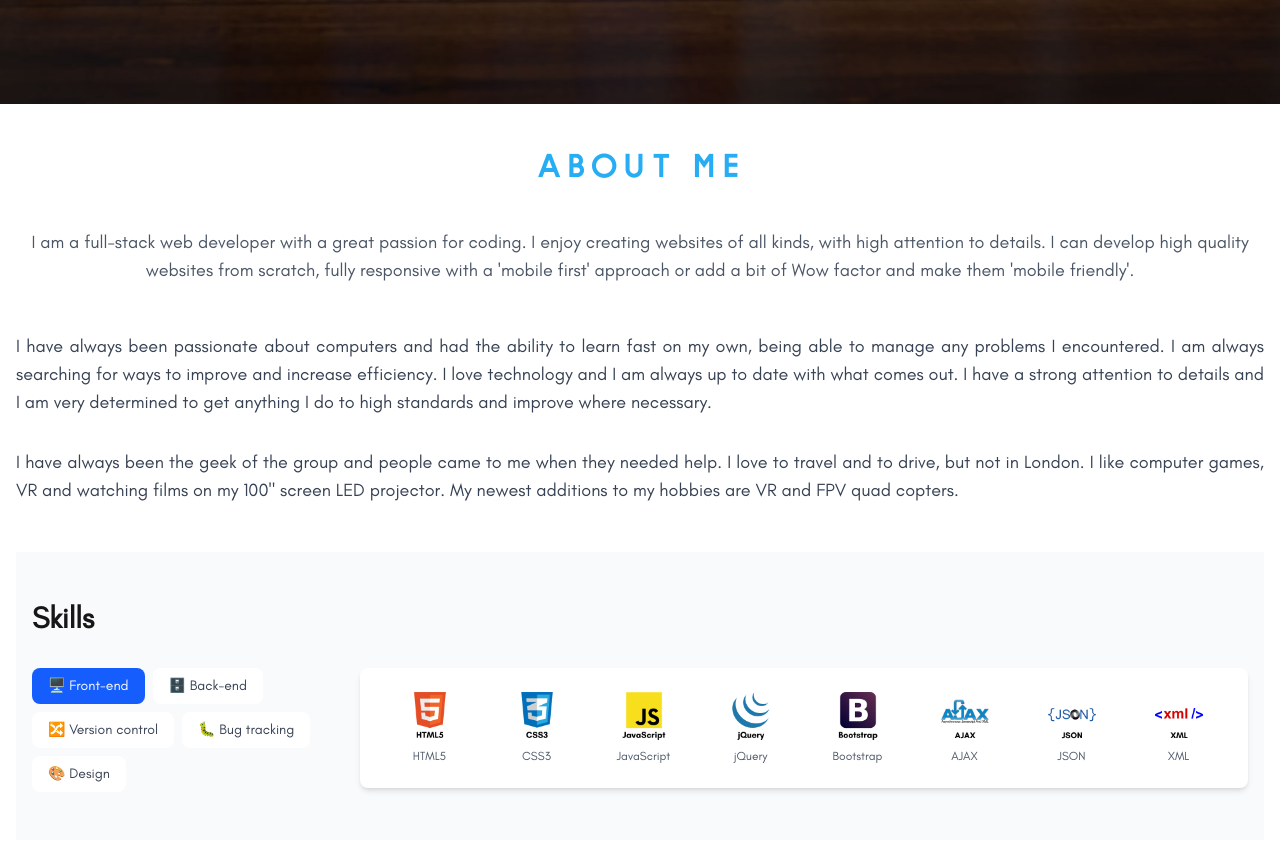
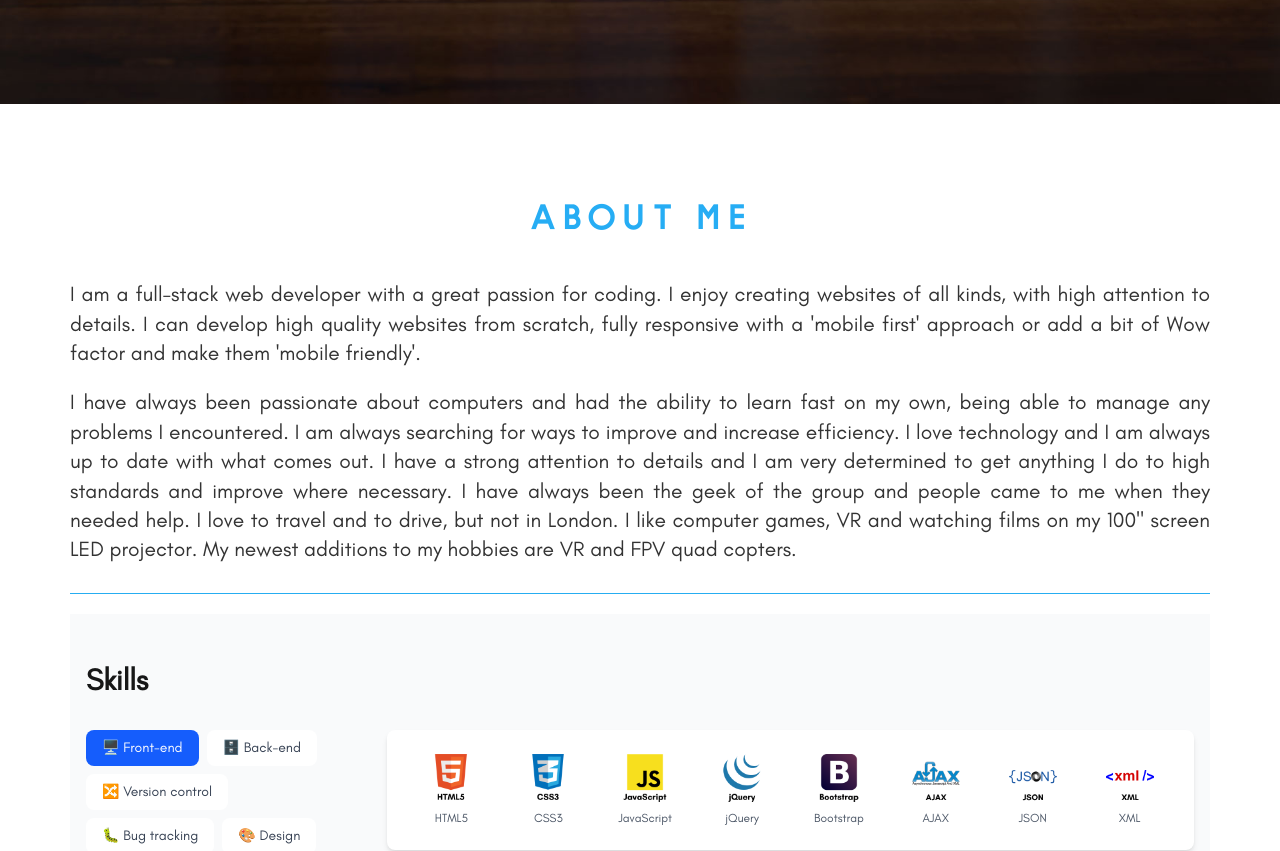
Before and after one commit to victorarsenie/portfolio, a Next.js app: page / in a window 1280 px wide. Shown: the part 696-1547 px from the top of the page. Built offline with nearby package versions, Linux system fonts and the light colour scheme.

Commit message:
fix: match about section typography and spacing to original site

```diff
--- a/app/globals.css
+++ b/app/globals.css
@@ -53,9 +53,9 @@ p {
 
 /* Page header styling to match original */
 .page-header {
-  font-family: "Hype", serif;
   margin-top: 80px;
-  margin-bottom: 40px;
+  margin-bottom: 20px;
+  padding-bottom: 9px;
   border-bottom: 1px solid #26ADF1;
   text-align: center;
 }
@@ -64,7 +64,20 @@ p {
   color: #26adf4;
   font-family: "Hype", serif;
   font-size: 32px;
-  margin: 0;
+  font-weight: 500;
+  line-height: 1.1;
+  text-align: center;
+  margin: 0 0 40px 0;
+}
+
+/* Lead paragraphs (about section) to match original Bootstrap .lead */
+.lead {
+  font-size: 21px;
+  font-weight: 300;
+  line-height: 1.4;
+  text-align: justify;
+  margin-bottom: 20px;
+  color: #333333;
 }
 
 /* Nav navbar default */
--- a/app/page.tsx
+++ b/app/page.tsx
@@ -489,18 +489,13 @@ export default function HomePage() {
 				</div>
 			</section>
 
-			<section id="about" className="py-12 bg-white">
-				<div className="container mx-auto px-4">
-					<PageHeader
-						title="About me"
-						description="I am a full-stack web developer with a great passion for coding. I enjoy creating websites of all kinds, with high attention to details. I can develop high quality websites from scratch, fully responsive with a 'mobile first' approach or add a bit of Wow factor and make them 'mobile friendly'."
-					/>
-					<p className="text-lg text-gray-700 mb-8">
-						I have always been passionate about computers and had the ability to learn fast on my own, being able to manage any problems I encountered. I am always searching for ways to improve and increase efficiency. I love technology and I am always up to date with what comes out. I have a strong attention to details and I am very determined to get anything I do to high standards and improve where necessary.
-					</p>
-					<p className="text-lg text-gray-700 mb-12">
-						I have always been the geek of the group and people came to me when they needed help. I love to travel and to drive, but not in London. I like computer games, VR and watching films on my 100" screen LED projector. My newest additions to my hobbies are VR and FPV quad copters.
-					</p>
+			<section id="about" className="pt-5 pb-20 bg-white">
+				<div className="max-w-[1170px] mx-auto px-[15px]">
+					<div className="page-header">
+						<h1>About me</h1>
+						<p className="lead">I am a full-stack web developer with a great passion for coding. I enjoy creating websites of all kinds, with high attention to details. I can develop high quality websites from scratch, fully responsive with a 'mobile first' approach or add a bit of Wow factor and make them 'mobile friendly'.</p>
+						<p className="lead">I have always been passionate about computers and had the ability to learn fast on my own, being able to manage any problems I encountered. I am always searching for ways to improve and increase efficiency. I love technology and I am always up to date with what comes out. I have a strong attention to details and I am very determined to get anything I do to high standards and improve where necessary. I have always been the geek of the group and people came to me when they needed help. I love to travel and to drive, but not in London. I like computer games, VR and watching films on my 100" screen LED projector. My newest additions to my hobbies are VR and FPV quad copters.</p>
+					</div>
 					<SkillsTabs />
 				</div>
 			</section>
```
